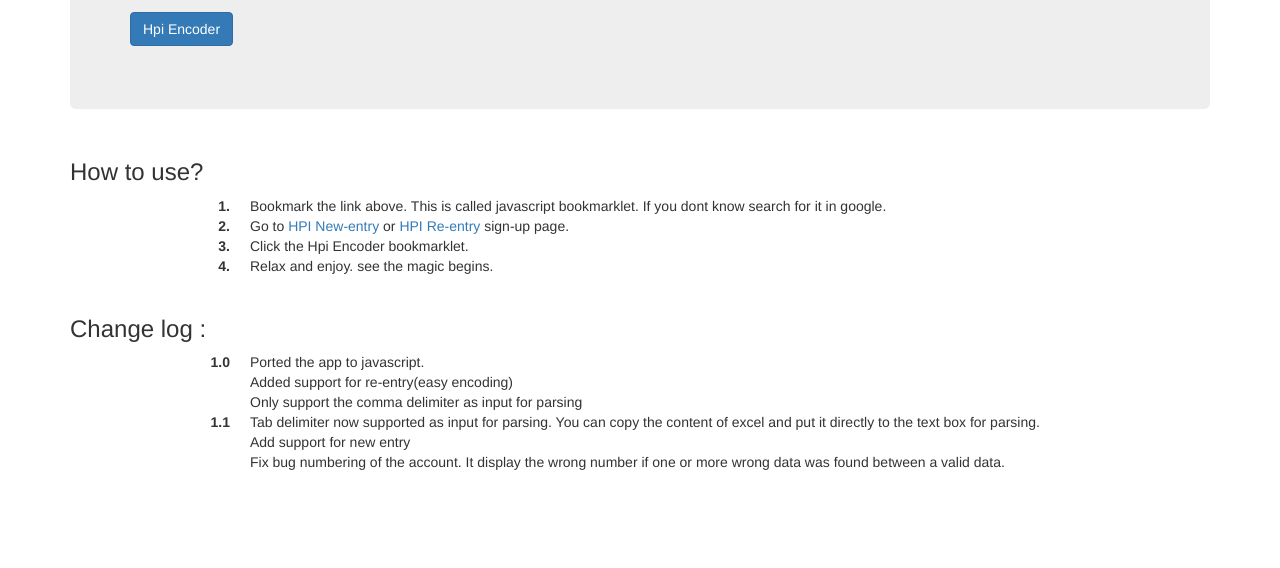
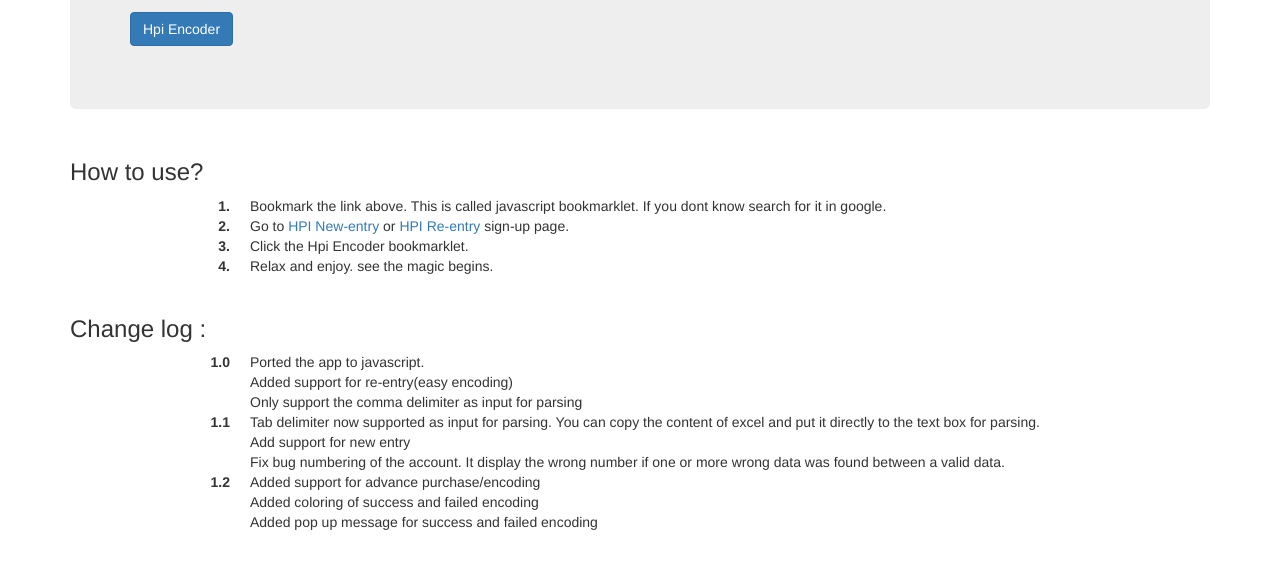
Before and after one commit to git-m1chael-dg/ez-bm, a plain HTML site: page index.html in a window 1280 px wide. Shown: the part 180-748 px from the top of the page. Drawn offline with nearby package versions, Linux system fonts and the light colour scheme.

Commit message:
update the change log

```diff
--- a/index.html
+++ b/index.html
@@ -97,6 +97,18 @@
                         <dd>
                             Fix bug numbering of the account. It display the wrong number if one or more wrong data was found between a valid data.
                         </dd>
+                        <dt>
+                            1.2
+                        </dt>
+                        <dd>
+                            Added support for advance purchase/encoding
+                        </dd>
+                        <dd>
+                            Added coloring of success and failed encoding
+                        </dd>
+                        <dd>
+                            Added pop up message for success and failed encoding
+                        </dd>
                     </dl>
                 </div>
             </div>
```
